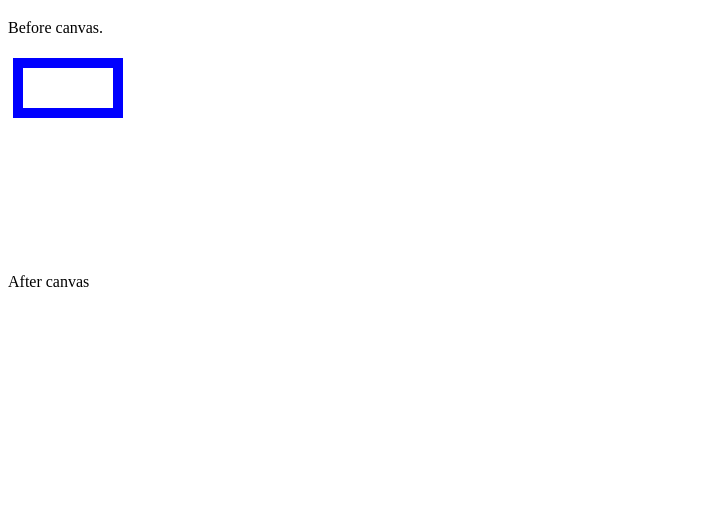
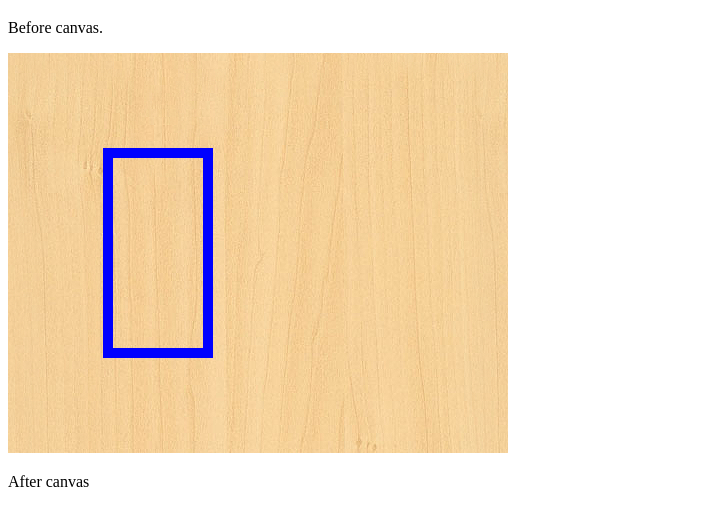
Before and after one commit to Grandmaster/Chess-vs-Go, a plain HTML site: page index.html in a window 1280 px wide. Shown: the part 61-586 px from the top of the page, without its empty margins (0-727 px from the left). Drawn offline with Linux system fonts and the light colour scheme.

Commit message:
Added background image to canvas tag

```diff
--- /dev/null
+++ b/assets/board.js
@@ -0,0 +1,18 @@
+// Code that builds the board the game is played on.
+let context = document.getElementsByTagName("canvas")[0].getContext("2d");
+let a = [100, 200];
+let b = [200, 100];
+let i = 0;
+let j = 0;
+context.strokeStyle = "blue";
+context.lineWidth = 10;
+change = setInterval(() => {
+  context.clearRect(0, 0, context.canvas.width, context.canvas.height);
+  context.strokeRect(100, 100, a[i], b[i]);
+  if (i == 0) i = 1;
+  else if (i == 1) i = 0;
+  j++;
+  if (j > 5) {
+    clearInterval(change);
+  }
+}, 3000);
--- /dev/null
+++ b/assets/style.css
@@ -0,0 +1,3 @@
+canvas {
+  background-image: url("./images/Melamine-wood-001.png");
+}
--- a/index.html
+++ b/index.html
@@ -4,20 +4,13 @@
     <meta charset="UTF-8" />
     <meta name="viewport" content="width=device-width, initial-scale=1.0" />
     <title>Chess vs. Go</title>
+    <link rel="stylesheet" href="./assets/style.css" />
   </head>
   <body>
     <h1>This site will allow players to play the new game.</h1>
     <p>Before canvas.</p>
-    <canvas width="300" height="200"></canvas>
+    <canvas width="500" height="400"></canvas>
     <p>After canvas</p>
-    <script>
-      let context = document.getElementsByTagName("canvas")[0].getContext("2d");
-      console.log(context);
-      context.fillStyle = "red";
-      //   context.fillRect(10, 10, 100, 50);
-      context.strokeStyle = "blue";
-      context.lineWidth = 10;
-      context.strokeRect(10, 10, 100, 50);
-    </script>
+    <script src="./assets/board.js"></script>
   </body>
 </html>
```
Also changed, not shown: assets/images/Melamine-wood-001.png (added).
